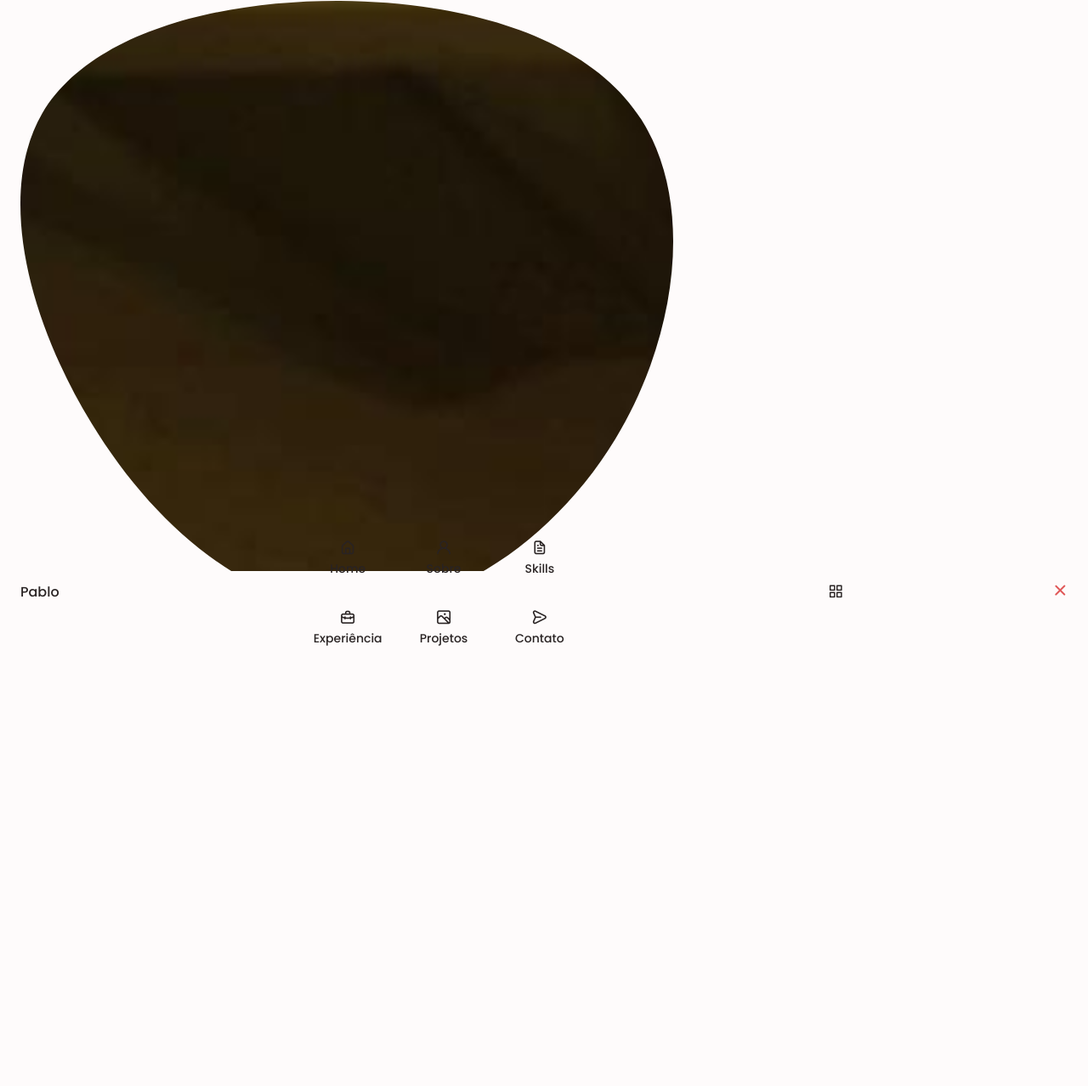
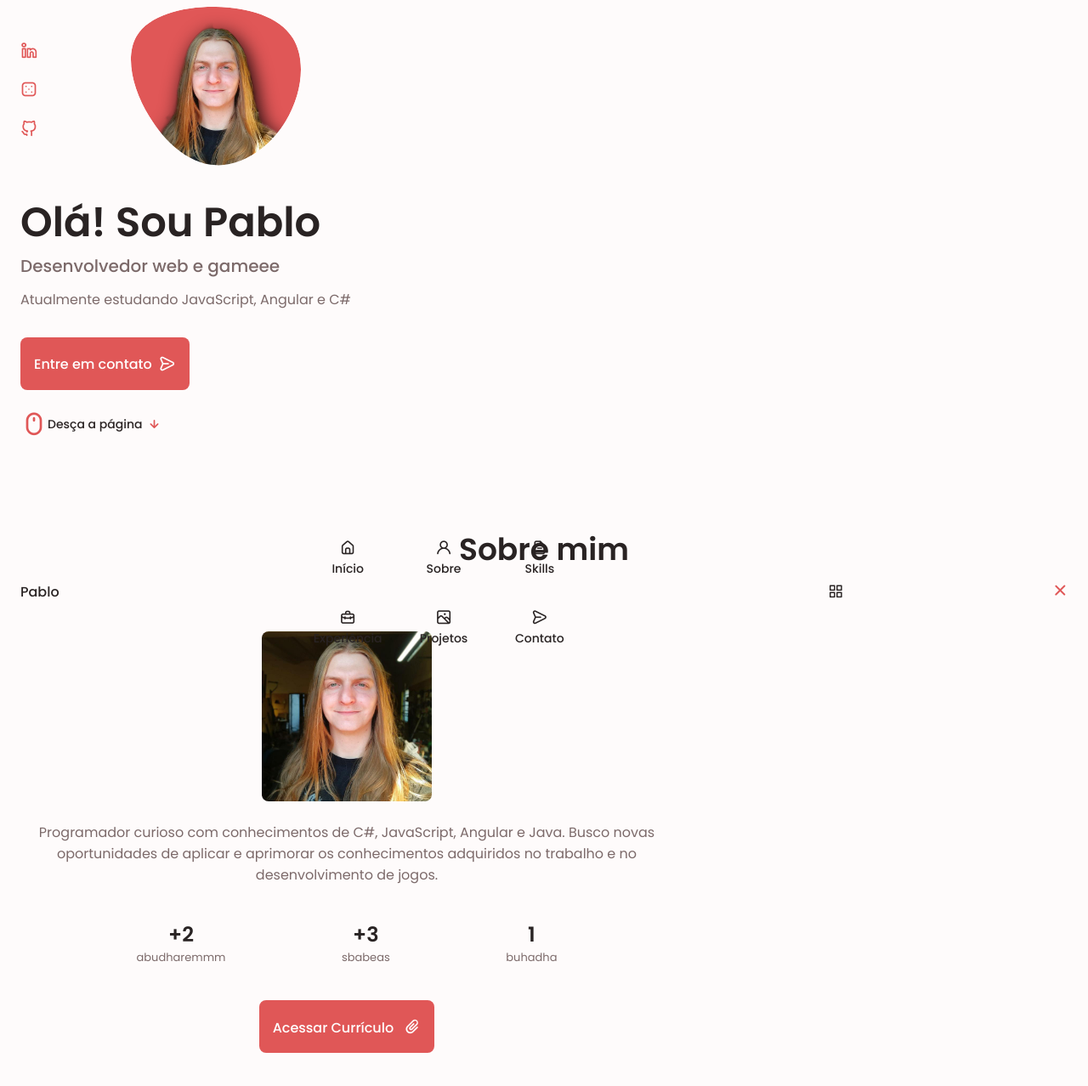
Before and after one commit to kpkpixels/portfolio_web, a plain HTML site: page index.html in a window 1280 px wide. Shown: the part 80-1358 px from the top of the page at 85% size. Drawn offline with nearby package versions, Linux system fonts and the light colour scheme.

Commit message:
preenchendo informaçoes e estrutura da tela

```diff
--- a/assets/css/style.css
+++ b/assets/css/style.css
@@ -234,14 +234,140 @@ img {
 
 
 /*==================== HOME ====================*/
-
+.home_container{
+  gap: 1rem;
+}
+.home_content{
+  grid-template-columns: .5fr 3fr;
+  padding-top: 3.5rem;
+  align-items: center;
+}
+.home_social{
+  display: grid;
+  grid-template-columns: max-content;
+  row-gap: 1rem;
+}
+.home_social-icon{
+  font-size: 1.25rem;
+  color: var(--first-color);
+}
+.home_social-icon:hover{
+  color: var(--first-color-alt);
+}
+.home_blob{
+  width: 200px;
+  fill: var(--first-color);
+  transition: .7s;
+}
+.home_blob-img{
+  width: 170px;
+  filter: drop-shadow(4px 7px 11px #000000);
+  transition: .7s;
+}
+.home_blob_init{
+  /* transform: translateX(-53.75rem) translateY(-20.75rem);
+  z-index: 9999;
+  position: absolute; */
+  width: 250px !important;
+}
+.home_blob_init image{
+  width: 250px !important;
+  opacity: 0 !important;
+  transform: translate(-38px, -16px) !important;
+}
+.home_data{
+  grid-column: 1/3;
+}
+.home_title{
+  font-size: var(--big-font-size);
+}
+.home_subtitle{
+  font-size: var(--h3-font-size);
+  color: var(--text-color);
+  font-weight: var(--font-medium);
+  margin-bottom: var(--mb-0-75);
+}
+.home_description{
+  margin-bottom: var(--mb-2);
+}
+.home_scroll{
+  /* display: none; */
+}
+.home_scroll-button{
+  color: var(--first-color);
+  transition: .3s;
+}
+.home_scroll-button:hover{
+  transform: translateY(0.25rem);
+}
+.home_scroll-mouse{
+  font-size: 2rem;
+}
+.home_scroll-name{
+  font-size: var(--small-font-size);
+  color: var(--title-color);
+  font-weight: var(--font-medium);
+  margin-right: var(--mb-0-25);
+}
+.home_scroll-arrow{
+  font-size: 1.25rem;
+}
 
 /*==================== BUTTONS ====================*/
-
+.button{
+  display: inline-block;
+  background-color: var(--first-color);
+  color: #fff;
+  padding: 1rem;
+  border-radius: .5rem;
+  font-weight: var(--font-medium);
+}
+.button:hover{
+  background-color: var(--first-color-alt);
+}
+.button_icon{
+  font-size: 1.25rem;
+  margin-left: var(--mb-0-5);
+  transition: .3s;
+}
+.button--flex{
+ display: inline-flex;
+ align-items: center;
+}
 
 /*==================== ABOUT ====================*/
-
-
+.about_img{
+  width: 200px;
+  border-radius: .5rem;
+  justify-self: center;
+  align-self: center;
+}
+.about_description{
+  text-align: center;
+  margin-bottom: var(--mb-2-5);
+}
+.about_info{
+  display: flex;
+  justify-content: space-evenly;
+  margin-bottom: var(--mb-2-5);
+}
+.about_info-title{
+  font-size: var(--h2-font-size);
+  font-weight: var(--font-semi-bold);
+  color: var(--title-color);
+}
+.about_info-name{
+  font-size: var(--smaller-font-size);
+}
+.about_info-title,
+.about_info-name{
+  display: block;
+  text-align: center;
+}
+.about_buttons{
+  display: flex;
+  justify-content: center;
+}
 /*==================== SKILLS ====================*/
 
 
--- a/assets/js/main.js
+++ b/assets/js/main.js
@@ -1,7 +1,18 @@
+//minhas funçoes//
+
+window.onload = function() {
+    homeBlob.classList.remove('home_blob_init');
+    homeBlob.classList.add('home_blob');
+
+};
+
+
+
 /*==================== MENU SHOW Y HIDDEN ====================*/
 const navMenu = document.getElementById('nav-menu'),
 navToggle = document.getElementById('nav-toggle'),
-navClose = document.getElementById('nav-close');
+navClose = document.getElementById('nav-close'),
+homeBlob = document.getElementById('home-blob');
 
 /*===== MENU SHOW =====*/
 /* Validate if constant exists */
--- a/index.html
+++ b/index.html
@@ -1,20 +1,22 @@
 <!DOCTYPE html>
 <html lang="pt-BR">
+
 <head>
-        <meta charset="UTF-8">
-        <meta name="viewport" content="width=device-width, initial-scale=1.0">
+    <meta charset="UTF-8" />
+    <meta name="viewport" content="width=device-width, initial-scale=1.0" />
 
     <!--==================== UNICONS ====================-->
-        <link rel="stylesheet" href="https://unicons.iconscout.com/release/v4.0.8/css/line.css">
+    <link rel="stylesheet" href="https://unicons.iconscout.com/release/v4.0.8/css/line.css" />
 
     <!--==================== SWIPER CSS ====================-->
-        <link rel="stylesheet" href="">
+    <link rel="stylesheet" href="" />
 
     <!--==================== CSS ====================-->
-        <link rel="stylesheet" href="assets/css/style.css">
+    <link rel="stylesheet" href="assets/css/style.css" />
 
     <title>Meu Portfólio</title>
 </head>
+
 <body>
     <!--==================== HEADER ====================-->
     <header class="header" id="header">
@@ -25,7 +27,7 @@
                 <ul class="nav_list grid">
                     <li class="nav_item">
                         <a href="#home" class="nav_link">
-                                <i class="uil uil-estate nav_icon"></i> Home
+                            <i class="uil uil-estate nav_icon"></i> Início
                         </a>
                     </li>
                     <li class="nav_item">
@@ -69,8 +71,10 @@
         <!--==================== HOME ====================-->
         <section class="home section" id="home">
             <div class="home_container container grid">
+                <div class="home_content grid">
                     <div class="home_social">
-                        <a href="https://www.linkedin.com/in/pablo-augusto-bentz-a5a2991a0/" target="_blank" class="home_social-icon">
+                        <a href="https://www.linkedin.com/in/pablo-augusto-bentz-a5a2991a0/" target="_blank"
+                            class="home_social-icon">
                             <i class="uil uil-linkedin-alt"></i>
                         </a>
                         <a href="https://gamejolt.com/@kpkpixels/games" target="_blank" class="home_social-icon">
@@ -81,79 +85,105 @@
                         </a>
                     </div>
                     <div class="home_img">
-                        <svg class="home_blob" viewBox="0 0 200 187" xmlns="http://www.w3.org/2000/svg" xmlns:xlink="http://www.w3.org/1999/xlink">
+                        <svg id="home-blob" class="home_blob_init" viewBox="0 0 200 187" xmlns="http://www.w3.org/2000/svg"
+                            xmlns:xlink="http://www.w3.org/1999/xlink">
                             <mask id="mask0" mask-type="alpha">
                                 <path d="M190.312 36.4879C206.582 62.1187 201.309 102.826 182.328 134.186C163.346 165.547
                                     130.807 187.559 100.226 186.353C69.6454 185.297 41.0228 161.023 21.7403 129.362C2.45775
                                     97.8511 -7.48481 59.1033 6.67581 34.5279C20.9871 10.1032 59.7028 -0.149132 97.9666
-                                0.00163737C136.23 0.303176 174.193 10.857 190.312 36.4879Z"/>
+                                    0.00163737C136.23 0.303176 174.193 10.857 190.312 36.4879Z" />
                             </mask>
                             <g mask="url(#mask0)">
                                 <path d="M190.312 36.4879C206.582 62.1187 201.309 102.826 182.328 134.186C163.346
                                     165.547 130.807 187.559 100.226 186.353C69.6454 185.297 41.0228 161.023 21.7403
                                     129.362C2.45775 97.8511 -7.48481 59.1033 6.67581 34.5279C20.9871 10.1032 59.7028
-                                -0.149132 97.9666 0.00163737C136.23 0.303176 174.193 10.857 190.312 36.4879Z"/>
-                                <image class="home_blob-img" href="assets/img/euperfil.jpg"/>
+                                    -0.149132 97.9666 0.00163737C136.23 0.303176 174.193 10.857 190.312 36.4879Z" />
+                                <image class="home_blob-img" x="12" y="18" href="assets/img/eu.png" />
                             </g>
                         </svg>
                     </div>
 
                     <div class="home_data">
-                        <h1 class="home_title">
-
-                        </h1>
+                        <h1 class="home_title">Olá! Sou Pablo</h1>
+                        <h3 class="home_subtitle">Desenvolvedor web e gameee</h3>
+                        <p class="home_description">
+                            Atualmente estudando JavaScript, Angular e C#
+                        </p>
+                        <a href="#contato" class="button button--flex">
+                            Entre em contato <i class="uil uil-message button_icon"></i>
+                        </a>
+                    </div>
+                </div>
+                <div class="home_scroll">
+                    <a href="#sobre" class="home_scroll-button button--flex">
+                        <i class="uil uil-mouse-alt home_scroll-mouse"></i>
+                        <span class="home_scroll-name">Desça a página</span>
+                        <i class="uil uil-arrow-down home_scroll-arrow"></i>
+                    </a>
                 </div>
             </div>
         </section>
 
         <!--==================== ABOUT ====================-->
-            <section class="about section" id="about">
+        <section class="about section" id="sobre">
+            <h2 class="section_title">Sobre mim</h2>
+            <span class="section_subtitle">Introdução</span>
+            <div class="about_container container grid">
+                <img src="assets/img/euperfil.jpg" alt="" class="about_img">
+                <div class="about_data">
+                    <p class="about_description">Programador curioso com conhecimentos de C#, JavaScript, Angular e Java.
+                        Busco novas oportunidades de aplicar e aprimorar os conhecimentos adquiridos no
+                        trabalho e no desenvolvimento de jogos.</p>
 
+                    <div class="about_info">
+                        <div>
+                            <span class="about_info-title">+2</span>
+                            <span class="about_info-name">abudharemmm</span>
+                        </div>
+                        <div>
+                            <span class="about_info-title">+3</span>
+                            <span class="about_info-name">sbabeas</span>
+                        </div>
+                        <div>
+                            <span class="about_info-title">1</span>
+                            <span class="about_info-name">buhadha</span>
+                        </div>
+                    </div>
+                    <div class="about_buttons">
+                        <a href="https://drive.google.com/file/d/1rOZlq2KVOT4RlgJBsFFEi5q9tAj-L9Lc/view?usp=sharing" target="_blank" class="button button-flex">
+                            Acessar Currículo <i class="uil uil-paperclip button_icon"></i>
+                        </a>
+                    </div>
+                </div>
+            </div>
         </section>
 
         <!--==================== SKILLS ====================-->
-            <section class="skills section" id="skills">
-
-            </section>
+        <section class="skills section" id="skills"></section>
 
         <!--==================== QUALIFICATION ====================-->
-            <section class="qualification section">
-
-            </section>
+        <section class="qualification section"></section>
 
         <!--==================== SERVICES ====================-->
-            <section class="services section" id="services">
-
-            </section>
+        <section class="services section" id="experiencia"></section>
 
         <!--==================== PORTFOLIO ====================-->
-            <section class="portfolio section" id="portfolio">
-
-            </section>
+        <section class="portfolio section" id="projetos"></section>
 
         <!--==================== PROJECT IN MIND ====================-->
-            <section class="project section">
-
-            </section>
+        <section class="project section"></section>
 
         <!--==================== TESTIMONIAL ====================-->
-            <section class="testimonial section">
-
-            </section>
+        <section class="testimonial section"></section>
 
         <!--==================== CONTACT ME ====================-->
-            <section class="contact section" id="contact">
-
-            </section>
+        <section class="contact section" id="contato"></section>
     </main>
 
     <!--==================== FOOTER ====================-->
-        <footer class="footer">
-
-        </footer>
+    <footer class="footer"></footer>
 
     <!--==================== SCROLL TOP ====================-->
-
 
     <!--==================== SWIPER JS ====================-->
     <script src=""></script>
@@ -161,4 +191,5 @@
     <!--==================== MAIN JS ====================-->
     <script src="assets/js/main.js"></script>
 </body>
+
 </html>
```
Also changed, not shown: assets/img/eu.png (added). Lines whose indentation alone changed are shown as unchanged.
